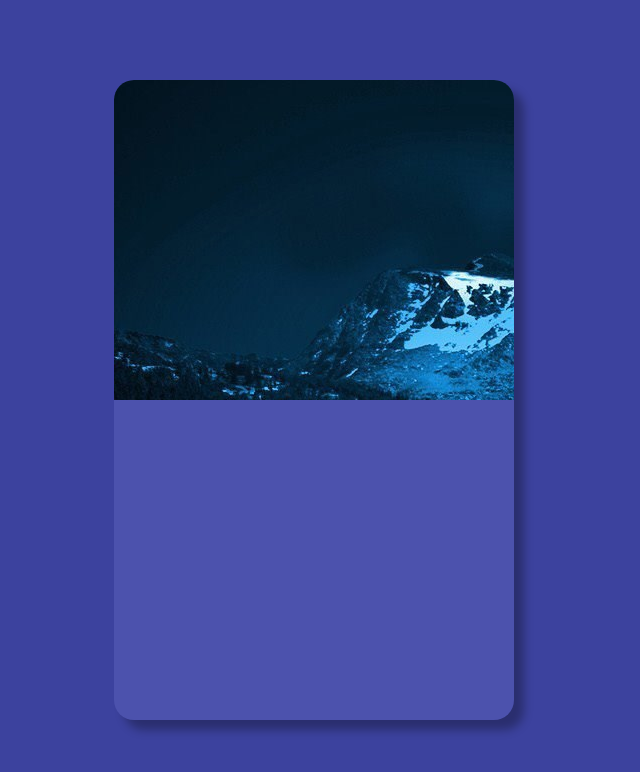
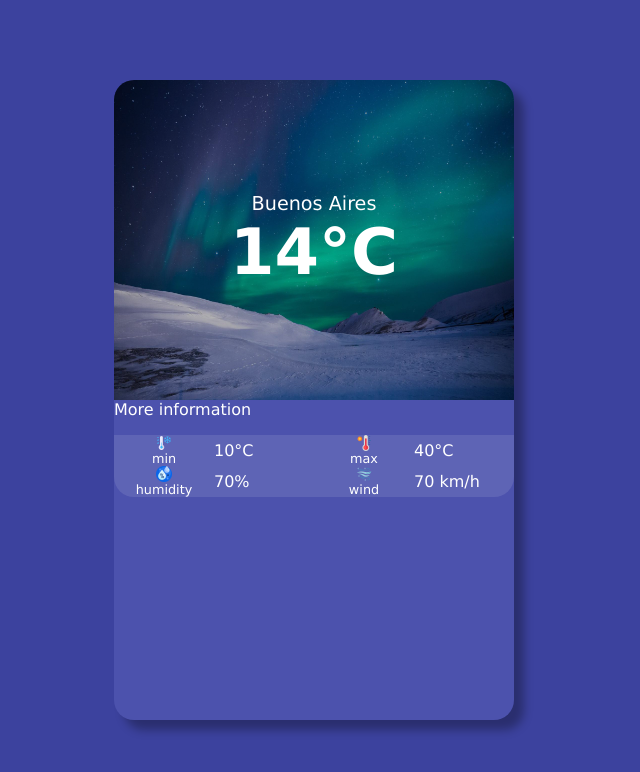
Before and after one commit to TamikoSRN/Weather-App-Angular, an Angular app: page / in a window 1280 px wide. Shown: the top 772 px of the page, without its empty margins (326-966 px from the left). Built offline with nearby package versions, Linux system fonts and the light colour scheme.

Commit message:
All settings are being shown up, still artificial info

```diff
--- a/src/app/app.component.html
+++ b/src/app/app.component.html
@@ -2,9 +2,58 @@
   <div class="upper-data">
     <img src="../assets/day.jpg" alt="" *ngIf="14 > 15">
     <img src="../assets/night.jpg" alt="" *ngIf="14 < 15">
+
+    <div class="weather-data">
+      <div class="location">Buenos Aires</div>
+      <div class="temperature">{{ 14.40 | number: '1.0-0' }}°C</div>
+    </div>
+
   </div>
   <div class="lower-data">
+    <div class="more-info-label">
+      More information
+    </div>
+    <div class="more-info-container">
+      <div class="info-block">
+        <div class="info-block-label">
+          <img src="../assets/cold.png" alt="">
+          <span>min</span>
+        </div>
+        <div class="info-block-value">
+          10°C
+        </div>
+      </div>
 
+      <div class="info-block">
+        <div class="info-block-label">
+          <img src="../assets/hot.png" alt="">
+          <span>max</span>
+        </div>
+        <div class="info-block-value">
+          40°C
+        </div>
+      </div>
+
+      <div class="info-block">
+        <div class="info-block-label">
+          <img src="../assets/humidity.png" alt="">
+          <span>humidity</span>
+        </div>
+        <div class="info-block-value">
+          70%
+        </div>
+      </div>
+
+      <div class="info-block">
+        <div class="info-block-label">
+          <img src="../assets/wind.png" alt="">
+          <span>wind</span>
+        </div>
+        <div class="info-block-value">
+          70 km/h
+        </div>
+      </div>
+    </div>
   </div>
 </div>
 
--- a/src/styles.css
+++ b/src/styles.css
@@ -42,3 +42,83 @@
     border-top-left-radius: 20px;
     border-top-right-radius: 20px;
 }
+
+.upper-data img {
+    position: absolute;
+    top: 0;
+    left: 0;
+    width: 100%;
+    height: 100%;
+}
+
+.weather-data {
+    position: relative;
+    z-index: 1;
+    width: 100%;
+    height: 100%;
+    background-color: var(--shadow-dark);
+    display: flex;
+    flex-direction: column;
+    align-items: center;
+    justify-content: center;
+}
+
+.location {
+    color: var(--white);
+    text-align: center;
+    font-size: 1.2em;
+}
+
+.temperature {
+    color: var(--white);
+    text-align: center;
+    font-size: 4em;
+    font-weight: 900;
+}
+
+.more-info-label {
+    color: var(--white);
+}
+
+.more-info-container {
+    flex: 1;
+    background-color: var(--shadow-light);
+    border-bottom-left-radius: 20px;
+    border-bottom-right-radius: 20px;
+    margin-top: 1em;
+
+    display: flex;
+    flex-direction: row;
+    flex-wrap: wrap;
+}
+
+.info-block {
+    width: 50%;
+    display: flex;
+    flex-direction: row;
+}
+
+.info-block-label {
+    width: 50%;
+    display: flex;
+    flex-direction: column;
+    justify-content: center;
+    align-items: center;
+}
+
+.info-block-label img {
+    width: 1em;
+}
+
+.info-block-label span {
+    color: var(--white);
+    font-size: 0.8em;
+}
+
+.info-block-value {
+    width: 50%;
+    display: flex;
+    justify-content: flex-start;
+    align-items: center;
+    color: var(--white);
+}
```
Also changed, not shown: src/assets/night.jpg, src/assets/wind.png (renamed from src/assets/temperature.png).
